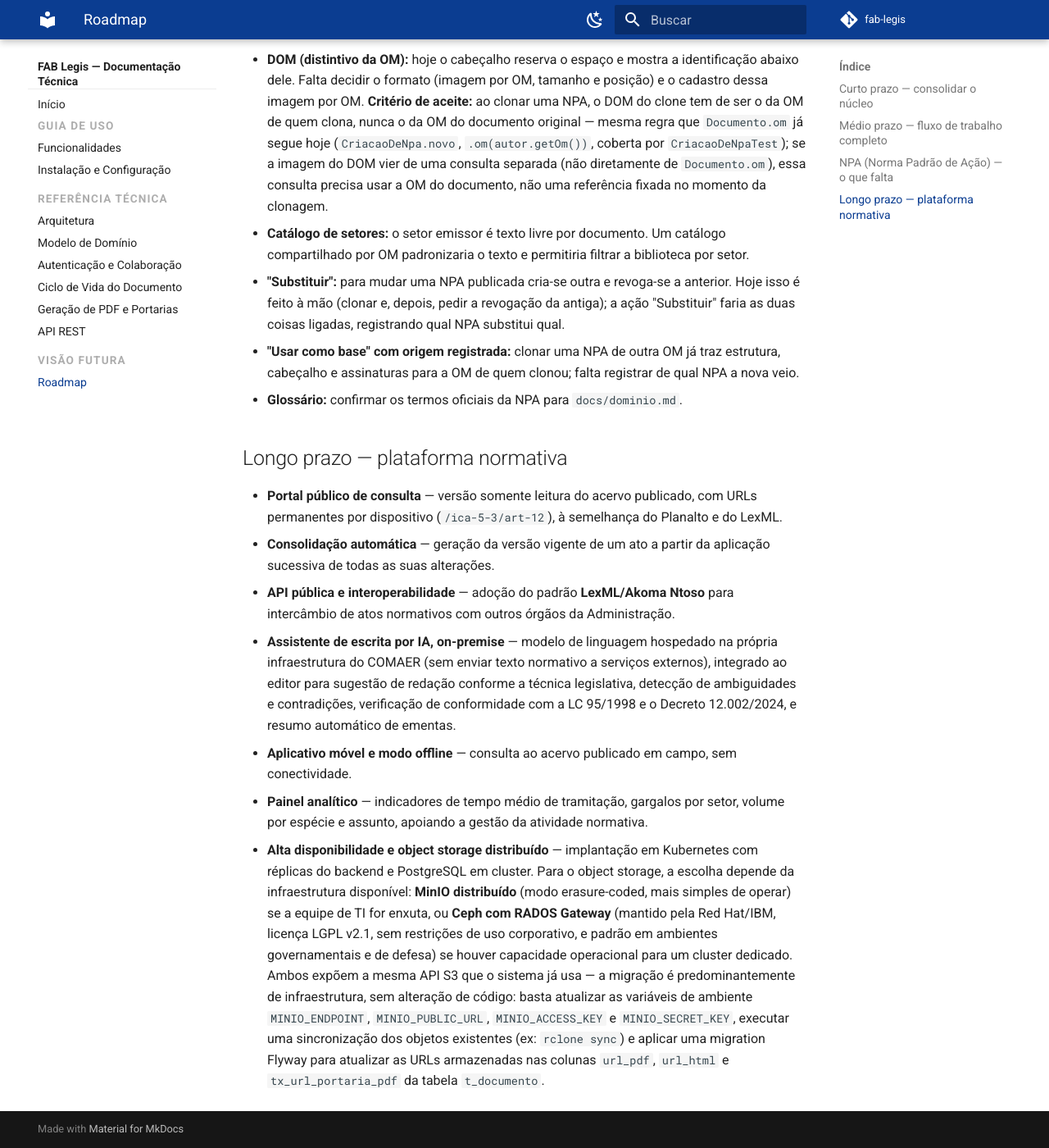
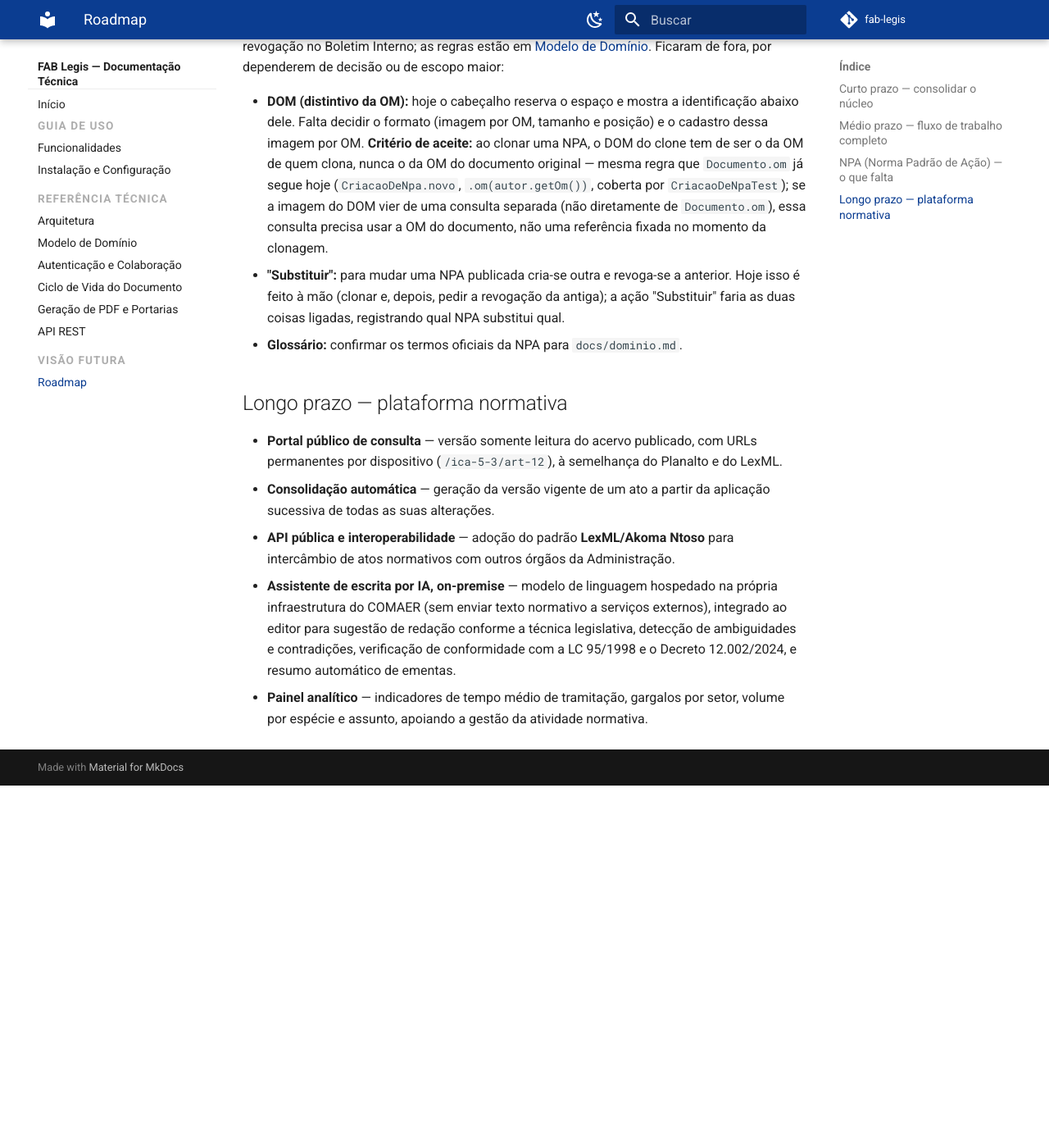
Before and after one commit to danielchipolesch/fab-legis, an MkDocs documentation site: the page built from docs/roadmap.md, in a window 1280 px wide and 1400 px high, scrolled down 2527 px. Shown: the whole window at 82% size. Built offline with MkDocs 1.6.1 and Material for MkDocs 9.7.7, drawn with Linux system fonts in a browser that asks for light colours; comment, search, counter and statistics services are not loaded; after the commit the page ends 3485 px from its top, so only the background shows below that; some of the changed text lies outside the part shown.

Commit message:
docs: limpa o roadmap (itens descartados e implementados) e corrige referencia ao cache
Co-Authored-By: Claude Sonnet 5.5 <noreply@anthropic.com>

```diff
--- a/docs/roadmap.md
+++ b/docs/roadmap.md
@@ -27,9 +27,7 @@ O FAB Legis foi desenhado para crescer. As linhas de evolução abaixo estão or
 A NPA já funciona de ponta a ponta — criação, edição, PDF/HTML/prévia, publicação e revogação no Boletim Interno; as regras estão em [Modelo de Domínio](dominio.md#npa-norma-padrao-de-acao). Ficaram de fora, por dependerem de decisão ou de escopo maior:
 
 - **DOM (distintivo da OM):** hoje o cabeçalho reserva o espaço e mostra a identificação abaixo dele. Falta decidir o formato (imagem por OM, tamanho e posição) e o cadastro dessa imagem por OM. **Critério de aceite:** ao clonar uma NPA, o DOM do clone tem de ser o da OM de quem clona, nunca o da OM do documento original — mesma regra que `Documento.om` já segue hoje (`CriacaoDeNpa.novo`, `.om(autor.getOm())`, coberta por `CriacaoDeNpaTest`); se a imagem do DOM vier de uma consulta separada (não diretamente de `Documento.om`), essa consulta precisa usar a OM do documento, não uma referência fixada no momento da clonagem.
-- **Catálogo de setores:** o setor emissor é texto livre por documento. Um catálogo compartilhado por OM padronizaria o texto e permitiria filtrar a biblioteca por setor.
 - **"Substituir":** para mudar uma NPA publicada cria-se outra e revoga-se a anterior. Hoje isso é feito à mão (clonar e, depois, pedir a revogação da antiga); a ação "Substituir" faria as duas coisas ligadas, registrando qual NPA substitui qual.
-- **"Usar como base" com origem registrada:** clonar uma NPA de outra OM já traz estrutura, cabeçalho e assinaturas para a OM de quem clonou; falta registrar de qual NPA a nova veio.
 - **Glossário:** confirmar os termos oficiais da NPA para `docs/dominio.md`.
 
 ## Longo prazo — plataforma normativa
@@ -38,6 +36,4 @@ A NPA já funciona de ponta a ponta — criação, edição, PDF/HTML/prévia, p
 - **Consolidação automática** — geração da versão vigente de um ato a partir da aplicação sucessiva de todas as suas alterações.
 - **API pública e interoperabilidade** — adoção do padrão **LexML/Akoma Ntoso** para intercâmbio de atos normativos com outros órgãos da Administração.
 - **Assistente de escrita por IA, on-premise** — modelo de linguagem hospedado na própria infraestrutura do COMAER (sem enviar texto normativo a serviços externos), integrado ao editor para sugestão de redação conforme a técnica legislativa, detecção de ambiguidades e contradições, verificação de conformidade com a LC 95/1998 e o Decreto 12.002/2024, e resumo automático de ementas.
-- **Aplicativo móvel e modo offline** — consulta ao acervo publicado em campo, sem conectividade.
 - **Painel analítico** — indicadores de tempo médio de tramitação, gargalos por setor, volume por espécie e assunto, apoiando a gestão da atividade normativa.
-- **Alta disponibilidade e object storage distribuído** — implantação em Kubernetes com réplicas do backend e PostgreSQL em cluster. Para o object storage, a escolha depende da infraestrutura disponível: **MinIO distribuído** (modo erasure-coded, mais simples de operar) se a equipe de TI for enxuta, ou **Ceph com RADOS Gateway** (mantido pela Red Hat/IBM, licença LGPL v2.1, sem restrições de uso corporativo, e padrão em ambientes governamentais e de defesa) se houver capacidade operacional para um cluster dedicado. Ambos expõem a mesma API S3 que o sistema já usa — a migração é predominantemente de infraestrutura, sem alteração de código: basta atualizar as variáveis de ambiente `MINIO_ENDPOINT`, `MINIO_PUBLIC_URL`, `MINIO_ACCESS_KEY` e `MINIO_SECRET_KEY`, executar uma sincronização dos objetos existentes (ex: `rclone sync`) e aplicar uma migration Flyway para atualizar as URLs armazenadas nas colunas `url_pdf`, `url_html` e `tx_url_portaria_pdf` da tabela `t_documento`.
```
Also changed, not shown: other parts of docs/roadmap.md (+1 -1 lines), docs/exportacao-pdf.md (+1 -1 lines).
